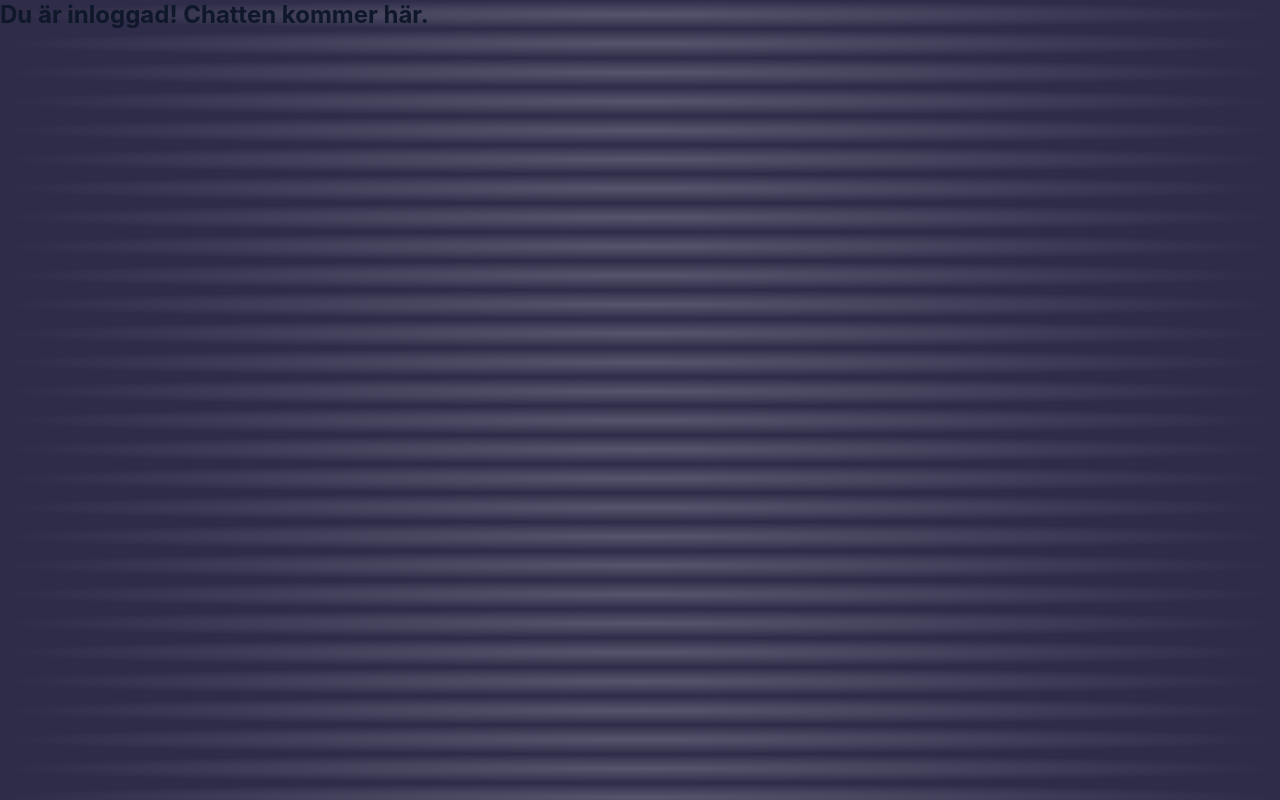
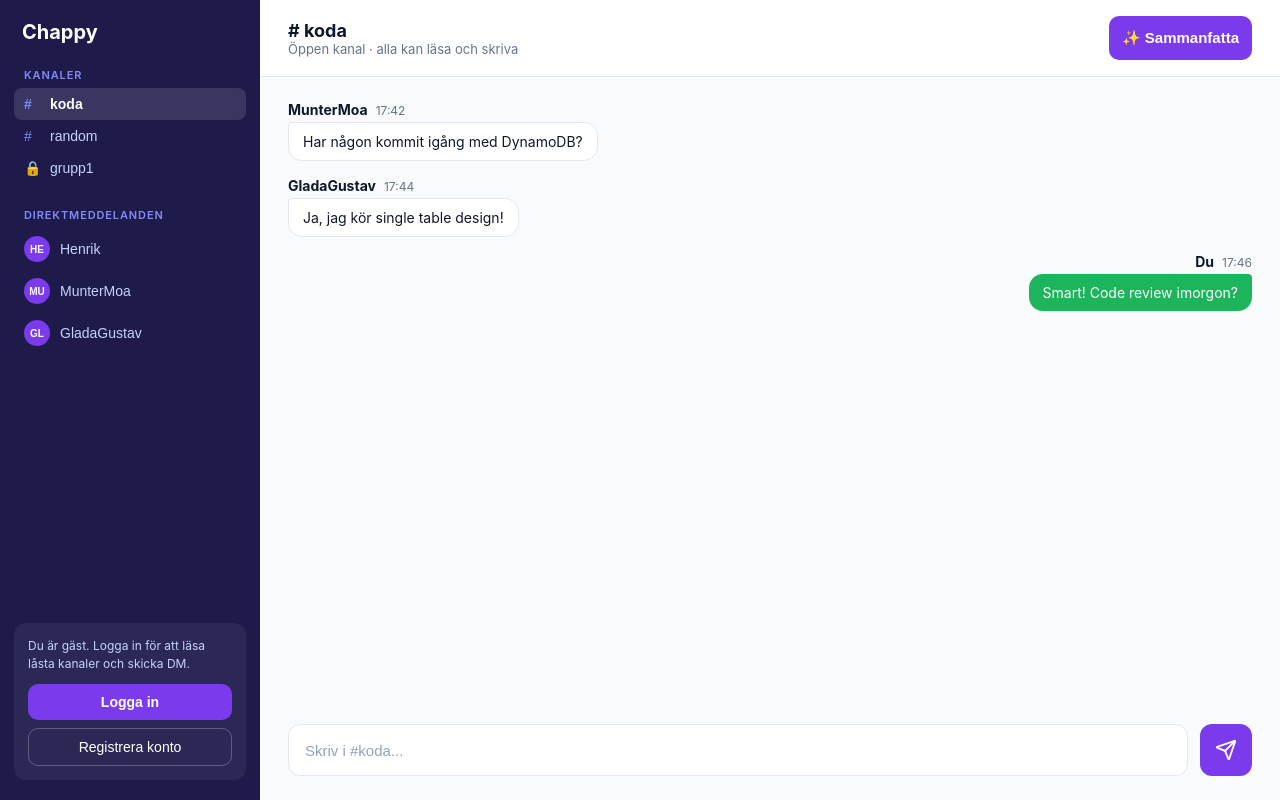
Before and after one commit to henrik-lund/Chappy, a React (Vite) app in the folder frontend/: page /chat in a window 1280 px wide. Built offline with nearby package versions, Linux system fonts and the light colour scheme.

Commit message:
chatview setup

```diff
--- /dev/null
+++ b/frontend/src/features/chat/ChannelHeader.tsx
@@ -0,0 +1,15 @@
+import type { Channel } from "shared"
+
+type Props = { channel: Channel }
+
+export function ChannelHeader({ channel }: Props) {
+	return (
+		<header className="channel-header">
+			<div>
+				<h1>{channel.isLocked ? "🔒" : "#"} {channel.name}</h1>
+				<p>{channel.isLocked ? "Låst kanal · bara för inloggade" : "Öppen kanal · alla kan läsa och skriva"}</p>
+			</div>
+			<button className="btn-primary">✨ Sammanfatta</button>
+		</header>
+	)
+}
--- a/frontend/src/features/chat/ChatView.tsx
+++ b/frontend/src/features/chat/ChatView.tsx
@@ -1,3 +1,31 @@
+import { useState } from "react"
+import type { Channel } from "shared"
+import { Sidebar } from "./Sidebar"
+import {ChannelHeader} from "./ChannelHeader"
+import {MessageList} from "./MessageList"
+import {MessageInput} from "./MessageInput"
+import {mockChannels, mockMessages, mockUsers} from "./mockData"
+import "./chat.css"
+
 export function ChatView() {
-	return <h1>Du är inloggad! Chatten kommer här.</h1>
+	const [activeChannel, setActiveChannel] = useState<Channel>(mockChannels[0]!)
+
+	return (
+		<div className="chat-layout">
+			<Sidebar
+				channels={mockChannels}
+				users={mockUsers}
+				activeChannelId={activeChannel.channelId}
+				onSelectChannel={setActiveChannel}
+			/>
+			<main className="chat-main">
+				<ChannelHeader channel={activeChannel} />
+				<MessageList messages={mockMessages} users={mockUsers} currentUserId="u1"/>
+				<MessageInput
+					placeholder= {`Skriv i #${activeChannel.name}...`}
+					onSend={text => console.log("Skicka:", text)}
+					/>
+			</main>
+		</div>
+	)
 }
--- /dev/null
+++ b/frontend/src/features/chat/MessageInput.tsx
@@ -0,0 +1,28 @@
+import { useState } from "react"
+import type { FormEvent } from "react"
+import sendIcon from "../../assets/send.svg"
+
+type Props = {
+	placeholder: string
+	onSend: (text: string) => void
+}
+
+export function MessageInput({ placeholder, onSend }: Props) {
+	const [text, setText] = useState("")
+
+	function handleSubmit(event: FormEvent) {
+		event.preventDefault()
+		if (!text.trim()) return
+		onSend(text)
+		setText("")
+	}
+
+	return (
+		<form className="message-input" onSubmit={handleSubmit}>
+			<input value={text} onChange={e => setText(e.target.value)} placeholder={placeholder} />
+			<button type="submit" className="send-button">
+				<img src={sendIcon} alt="Skicka" />
+			</button>
+		</form>
+	)
+}
--- /dev/null
+++ b/frontend/src/features/chat/MessageList.tsx
@@ -0,0 +1,32 @@
+import type { Message, User } from "shared"
+
+type Props = {
+	messages: Message[]
+	users: User[]
+	currentUserId: string
+}
+
+function formatTime(iso: string): string {
+	return new Date(iso).toLocaleTimeString("sv-SE", { hour: "2-digit", minute: "2-digit" })
+}
+
+export function MessageList({ messages, users, currentUserId }: Props) {
+	return (
+		<div className="message-list">
+			{messages.map(message => {
+				const sender = users.find(u => u.userId === message.senderId)
+				const isOwn = message.senderId === currentUserId
+
+				return (
+					<div key={message.messageId} className={isOwn ? "message own" : "message"}>
+						<div className="message-meta">
+							<strong>{isOwn ? "Du" : sender?.username ?? "Okänd"}</strong>
+							<span>{formatTime(message.createdAt)}</span>
+						</div>
+						<p className="bubble">{message.text}</p>
+					</div>
+				)
+			})}
+		</div>
+	)
+}
--- /dev/null
+++ b/frontend/src/features/chat/Sidebar.tsx
@@ -0,0 +1,55 @@
+import { useNavigate } from "react-router"
+import type { Channel, User } from "shared"
+
+type Props = {
+	channels: Channel[]
+	users: User[]
+	activeChannelId: string
+	onSelectChannel: (channel: Channel) => void
+}
+
+export function Sidebar({ channels, users, activeChannelId, onSelectChannel }: Props) {
+	const navigate = useNavigate()
+
+	return (
+		<aside className="sidebar">
+			<div className="sidebar-top">
+				<div className="sidebar-logo">Chappy</div>
+
+				<section>
+					<h2 className="sidebar-title">Kanaler</h2>
+					{channels.map(channel => (
+						<button
+							key={channel.channelId}
+							className={channel.channelId === activeChannelId ? "sidebar-item active" : "sidebar-item"}
+							onClick={() => onSelectChannel(channel)}
+						>
+							<span className="sidebar-icon">{channel.isLocked ? "🔒" : "#"}</span>
+							{channel.name}
+						</button>
+					))}
+				</section>
+
+				<section>
+					<h2 className="sidebar-title">Direktmeddelanden</h2>
+					{users.map(user => (
+						<button key={user.userId} className="sidebar-item">
+							<span className="avatar">{user.username.slice(0, 2).toUpperCase()}</span>
+							{user.username}
+						</button>
+					))}
+				</section>
+			</div>
+
+			<div className="guest-card">
+				<p>Du är gäst. Logga in för att läsa låsta kanaler och skicka DM.</p>
+				<button className="guest-btn primary" onClick={() => navigate("/login")}>
+					Logga in
+				</button>
+				<button className="guest-btn outline" onClick={() => navigate("/login?mode=register")}>
+					Registrera konto
+				</button>
+			</div>
+		</aside>
+	)
+}
--- /dev/null
+++ b/frontend/src/features/chat/chat.css
@@ -0,0 +1,247 @@
+.chat-layout {
+	display: flex;
+	height: 100vh;
+}
+
+/* Sidomeny */
+.sidebar {
+	width: 260px;
+	background: #1E1B4B;
+	color: #C7D2FE;
+	display: flex;
+	flex-direction: column;
+	justify-content: space-between;
+	padding: 20px 14px;
+}
+
+.sidebar-top {
+	display: flex;
+	flex-direction: column;
+	gap: 24px;
+}
+
+.sidebar-logo {
+	color: white;
+	font-size: 20px;
+	font-weight: 700;
+	padding-left: 8px;
+}
+
+.sidebar-title {
+	font-size: 11px;
+	font-weight: 600;
+	letter-spacing: 0.08em;
+	text-transform: uppercase;
+	color: #818CF8;
+	padding: 0 10px 6px;
+}
+
+.sidebar-item {
+	width: 100%;
+	display: flex;
+	align-items: center;
+	gap: 10px;
+	padding: 8px 10px;
+	border: none;
+	border-radius: 8px;
+	background: transparent;
+	color: inherit;
+	font-size: 14px;
+	cursor: pointer;
+	text-align: left;
+}
+
+.sidebar-item:hover {
+	background: rgba(255, 255, 255, 0.06);
+}
+
+.sidebar-item.active {
+	background: rgba(255, 255, 255, 0.12);
+	color: white;
+	font-weight: 600;
+}
+
+.sidebar-icon {
+	width: 16px;
+	color: #818CF8;
+}
+
+.avatar {
+	width: 26px;
+	height: 26px;
+	border-radius: 50%;
+	background: #7C3AED;
+	color: white;
+	display: grid;
+	place-items: center;
+	font-size: 10px;
+	font-weight: 600;
+}
+
+.guest-card {
+	display: flex;
+	flex-direction: column;
+	gap: 8px;
+	padding: 14px;
+	border-radius: 12px;
+	background: rgba(255, 255, 255, 0.06);
+}
+
+.guest-card p {
+	font-size: 12px;
+	line-height: 1.45;
+	color: #C7D2FE;
+	margin-bottom: 4px;
+}
+
+.guest-btn {
+	width: 100%;
+	padding: 10px;
+	border-radius: 10px;
+	font-size: 14px;
+	cursor: pointer;
+}
+
+.guest-btn.primary {
+	background: #7C3AED;
+	color: white;
+	border: none;
+	font-weight: 600;
+}
+
+.guest-btn.primary:hover {
+	background: #6D28D9;
+}
+
+.guest-btn.outline {
+	background: transparent;
+	color: white;
+	border: 1px solid rgba(255, 255, 255, 0.25);
+	font-weight: 500;
+}
+
+.guest-btn.outline:hover {
+	background: rgba(255, 255, 255, 0.06);
+}
+
+.chat-main {
+	flex: 1;
+	display: flex;
+	flex-direction: column;
+	background: #F8FAFC;
+}
+
+.channel-header {
+	display: flex;
+	justify-content: space-between;
+	align-items: center;
+	padding: 16px 28px;
+	background: white;
+	border-bottom: 1px solid #E2E8F0;
+}
+
+.channel-header h1 {
+	font-size: 18px;
+}
+
+.channel-header p {
+	font-size: 13px;
+	color: #64748B;
+}
+
+.message-list {
+	flex: 1;
+	overflow-y: auto;
+	padding: 24px 28px;
+	display: flex;
+	flex-direction: column;
+	gap: 16px;
+}
+
+.message {
+	display: flex;
+	flex-direction: column;
+	align-items: flex-start;
+	gap: 4px;
+}
+
+.message.own {
+	align-items: flex-end;
+}
+
+.message-meta {
+	display: flex;
+	gap: 8px;
+	align-items: baseline;
+	font-size: 14px;
+}
+
+.message-meta span {
+	font-size: 12px;
+	color: #64748B;
+}
+
+.bubble {
+	max-width: 60%;
+	padding: 10px 14px;
+	font-size: 14px;
+	background: white;
+	border: 1px solid #E2E8F0;
+	border-radius: 4px 14px 14px 14px;
+}
+
+.message.own .bubble {
+	background: #1DB55C;
+	color: white;
+	border: none;
+	border-radius: 14px 4px 14px 14px;
+}
+
+.message-input {
+	display: flex;
+	align-items: center;
+	gap: 12px;
+	padding: 8px 28px 24px;
+}
+
+.message-input input {
+	flex: 1;
+	height: 52px;
+	padding: 0 16px;
+	font-size: 15px;
+	color: #0F172A;
+	background: white;
+	border: 1px solid #E2E8F0;
+	border-radius: 12px;
+}
+
+.message-input input::placeholder {
+	color: #94A3B8;
+}
+
+.message-input input:focus {
+	outline: none;
+	border-color: #7C3AED;
+	box-shadow: 0 0 0 3px rgba(124, 58, 237, 0.15);
+}
+
+.send-button {
+	width: 52px;
+	height: 52px;
+	flex-shrink: 0;
+	border: none;
+	border-radius: 12px;
+	background: #7C3AED;
+	display: grid;
+	place-items: center;
+	cursor: pointer;
+}
+
+.send-button:hover {
+	background: #6D28D9;
+}
+
+.send-button img {
+	width: 22px;
+	height: 22px;
+}
--- /dev/null
+++ b/frontend/src/features/chat/mockData.ts
@@ -0,0 +1,19 @@
+import type { Channel, Message, User } from "shared"
+
+export const mockUsers: User[] = [
+	{ userId: "u1", username: "Henrik" },
+	{ userId: "u2", username: "MunterMoa" },
+	{ userId: "u3", username: "GladaGustav" }
+]
+
+export const mockChannels: Channel[] = [
+	{ channelId: "c1", name: "koda", isLocked: false, creatorId: "u2" },
+	{ channelId: "c2", name: "random", isLocked: false, creatorId: "u3" },
+	{ channelId: "c3", name: "grupp1", isLocked: true, creatorId: "u1" }
+]
+
+export const mockMessages: Message[] = [
+	{ messageId: "m1", senderId: "u2", text: "Har någon kommit igång med DynamoDB?", createdAt: "2026-11-03T17:42:00Z" },
+	{ messageId: "m2", senderId: "u3", text: "Ja, jag kör single table design!", createdAt: "2026-11-03T17:44:00Z" },
+	{ messageId: "m3", senderId: "u1", text: "Smart! Code review imorgon?", createdAt: "2026-11-03T17:46:00Z" }
+]
--- a/frontend/src/features/login/loginView.css
+++ b/frontend/src/features/login/loginView.css
@@ -1,10 +1,10 @@
-.login-page{
+.login-page {
 	min-height: 100vh;
 	display: grid;
 	place-items: center;
 	padding: 1rem;
-	/* background: radial-gradient(50% 50% at 50% 50%, #57556D 0%, #2E2C48 100%);  */
 }
+
 .logo-box {
 	width: 36px;
 	height: 36px;
@@ -16,24 +16,20 @@
 	align-self: stretch;
 	gap: 1em;
 
-	img{
+	img {
 		width: 100%;
 		height: 100%;
 	}
-	span{
+
+	span {
 		color: #0F172A;
 		font-size: 30px;
 		font-weight: 800;
 		line-height: normal;
 		letter-spacing: -0.9px;
+	}
 }
 
-}
-
-.logo-box img {
-	width: 100%;
-	height: 100%;
-}
 .login-card {
 	width: 100%;
 	max-width: 440px;
@@ -46,9 +42,10 @@
 	box-shadow: 0 24px 60px rgba(0, 0, 0, 0.25);
 }
 
-h1 {
+.login-card h1 {
 	font-size: 24px;
 }
+
 .subtitle {
 	color: #64748B;
 	font-size: 14px;
@@ -63,6 +60,7 @@ h1 {
 	background: #F1F5F9;
 	border-radius: 12px;
 }
+
 .tab {
 	flex: 1;
 	padding: 8px;
@@ -73,55 +71,46 @@ h1 {
 	font-weight: 500;
 	cursor: pointer;
 }
+
 .tab.active {
 	background: white;
 	color: #0F172A;
 	font-weight: 600;
-	box-shadow: 0 1px 3px rgba(0,0,0,0.08);
+	box-shadow: 0 1px 3px rgba(0, 0, 0, 0.08);
 }
-form {
+
+.login-card form {
 	display: flex;
 	flex-direction: column;
 	gap: 1rem;
 }
-label {
+
+.login-card label {
 	display: flex;
 	flex-direction: column;
 	gap: 6px;
 	font-size: 13px;
 	font-weight: 500;
 }
-input {
-	height: 46px; padding: 0 14px; font-size: 14px;
-	border: 1px solid #E2E8F0; border-radius: 10px;
+
+.login-card input {
+	height: 46px;
+	padding: 0 14px;
+	font-size: 14px;
+	border: 1px solid #E2E8F0;
+	border-radius: 10px;
 }
-input:focus {
+
+.login-card input:focus {
 	outline: 2px solid #7C3AED;
 	border-color: transparent;
-}
-.btn-primary, .btn-secondary {
-	padding: 13px;
-	border-radius: 10px;
-	font-size: 15px;
-	cursor: pointer;
-}
-.btn-primary {
-	background: #7C3AED;
-	color: white; border: none;
-	font-weight: 600;
-}
-.btn-primary:hover {
-	background: #6D28D9;
-}
-.btn-secondary {
-	background: white;
-	border: 1px solid #E2E8F0; font-weight: 500;
 }
 
 .error {
 	color: #DC2626;
 	font-size: 13px;
 }
+
 .info {
 	color: #16A34A;
 	font-size: 13px;
--- a/frontend/src/features/login/loginView.tsx
+++ b/frontend/src/features/login/loginView.tsx
@@ -1,26 +1,29 @@
 import "./loginView.css"
 import { useState } from "react"
 import type { FormEvent } from "react"
-import { useNavigate } from 'react-router'
+import { useNavigate, useSearchParams } from "react-router"
 import { loginSchema, registerSchema } from "shared"
-import logo from '../../assets/logo.svg'
-
+import logo from "../../assets/logo.svg"
 
 type Mode = "login" | "register"
 
 export function LoginPage() {
-	const [mode, setMode ] = useState<Mode>("login")
+	const [searchParams] = useSearchParams()
+	const [mode, setMode] = useState<Mode>(
+		searchParams.get("mode") === "register" ? "register" : "login"
+	)
 	const [username, setUsername] = useState("")
 	const [password, setPassword] = useState("")
 	const [error, setError] = useState("")
 	const [info, setInfo] = useState("")
 	const navigate = useNavigate()
 
-	async function handleSubmit(event:FormEvent) {
+	async function handleSubmit(event: FormEvent) {
 		event.preventDefault()
 		setError("")
 		setInfo("")
 
+		// Validera
 		const schema = mode === "login" ? loginSchema : registerSchema
 		const parsed = schema.safeParse({ username, password })
 		if (!parsed.success) {
@@ -28,18 +31,19 @@ export function LoginPage() {
 			return
 		}
 
+		// Skicka till backend
 		const url = mode === "login" ? "/api/auth/login" : "/api/auth/register"
+
 		try {
-
-				const response = await fetch (url, {
+			const response = await fetch(url, {
 				method: "POST",
-					headers: {"Content-Type": "application/json"},
+				headers: { "Content-Type": "application/json" },
 				body: JSON.stringify(parsed.data)
 			})
+			const data = await response.json()
 
-				const data = await response.json()
-				if(!response.ok){
-					setError(data.error ?? "Något gick fel");
+			if (!response.ok) {
+				setError(data.error ?? "Något gick fel")
 				return
 			}
 
@@ -48,14 +52,14 @@ export function LoginPage() {
 				setMode("login")
 				setPassword("")
 			} else {
-					navigate ("/")
+				navigate("/chat")
 			}
 		} catch {
-			setError ("Något gick fel. Försök igen")
+			setError("Något gick fel. Försök igen.")
 		}
 	}
 
-	return(
+	return (
 		<main className="login-page">
 			<section className="login-card">
 				<div className="logo">
@@ -66,7 +70,7 @@ export function LoginPage() {
 				</div>
 
 				<div>
-					<h1>{mode === 'login' ? 'Välkommen tillbaka' : 'Skapa konto'}</h1>
+					<h1>{mode === "login" ? "Välkommen tillbaka" : "Skapa konto"}</h1>
 					<p className="subtitle">
 						Logga in för att chatta i låsta kanaler och skicka direktmeddelanden.
 					</p>
@@ -74,12 +78,14 @@ export function LoginPage() {
 
 				<div className="tabs">
 					<button
-						className={mode === 'login' ? 'tab active' : 'tab'}
-						onClick={() => setMode('login')}
+						type="button"
+						className={mode === "login" ? "tab active" : "tab"}
+						onClick={() => setMode("login")}
 					>Logga in</button>
 					<button
-						className={mode === 'register' ? 'tab active' : 'tab'}
-						onClick={() => setMode('register')}
+						type="button"
+						className={mode === "register" ? "tab active" : "tab"}
+						onClick={() => setMode("register")}
 					>Registrera</button>
 				</div>
 
@@ -95,17 +101,15 @@ export function LoginPage() {
 
 					{error && <p className="error">{error}</p>}
 					{info && <p className="info">{info}</p>}
-
 					<button type="submit" className="btn-primary">
-						{mode === 'login' ? 'Logga in' : 'Registrera'}
+						{mode === "login" ? "Logga in" : "Registrera"}
 					</button>
 				</form>
 
-				<button className="btn-secondary" onClick={() => navigate ("/chat")}>
+				<button type="button" className="btn-secondary" onClick={() => navigate("/chat")}>
 					Fortsätt som gäst
 				</button>
 			</section>
-
 		</main>
 	)
 }
--- a/frontend/src/index.css
+++ b/frontend/src/index.css
@@ -1,11 +1,35 @@
 * {
-  box-sizing:
-  border-box; margin: 0;
+	box-sizing:
+	border-box; margin: 0;
 }
 
 body {
 	font-family: 'Inter', system-ui, sans-serif;
 	color: #0F172A;
 	background: #F8FAFC;
-  background: radial-gradient(50% 50% at 50% 50%, #57556D 0%, #2E2C48 100%);
+	background: radial-gradient(50% 50% at 50% 50%, #57556D 0%, #2E2C48 100%);
 }
+.btn-primary,
+.btn-secondary {
+	padding: 13px;
+	border-radius: 10px;
+	font-size: 15px;
+	cursor: pointer;
+}
+
+.btn-primary {
+	background: #7C3AED;
+	color: white;
+	border: none;
+	font-weight: 600;
+}
+
+.btn-primary:hover {
+	background: #6D28D9;
+}
+
+.btn-secondary {
+	background: white;
+	border: 1px solid #E2E8F0;
+	font-weight: 500;
+}
```
Also changed, not shown: frontend/src/assets/send.svg (added). Lines whose indentation alone changed are shown as unchanged.
